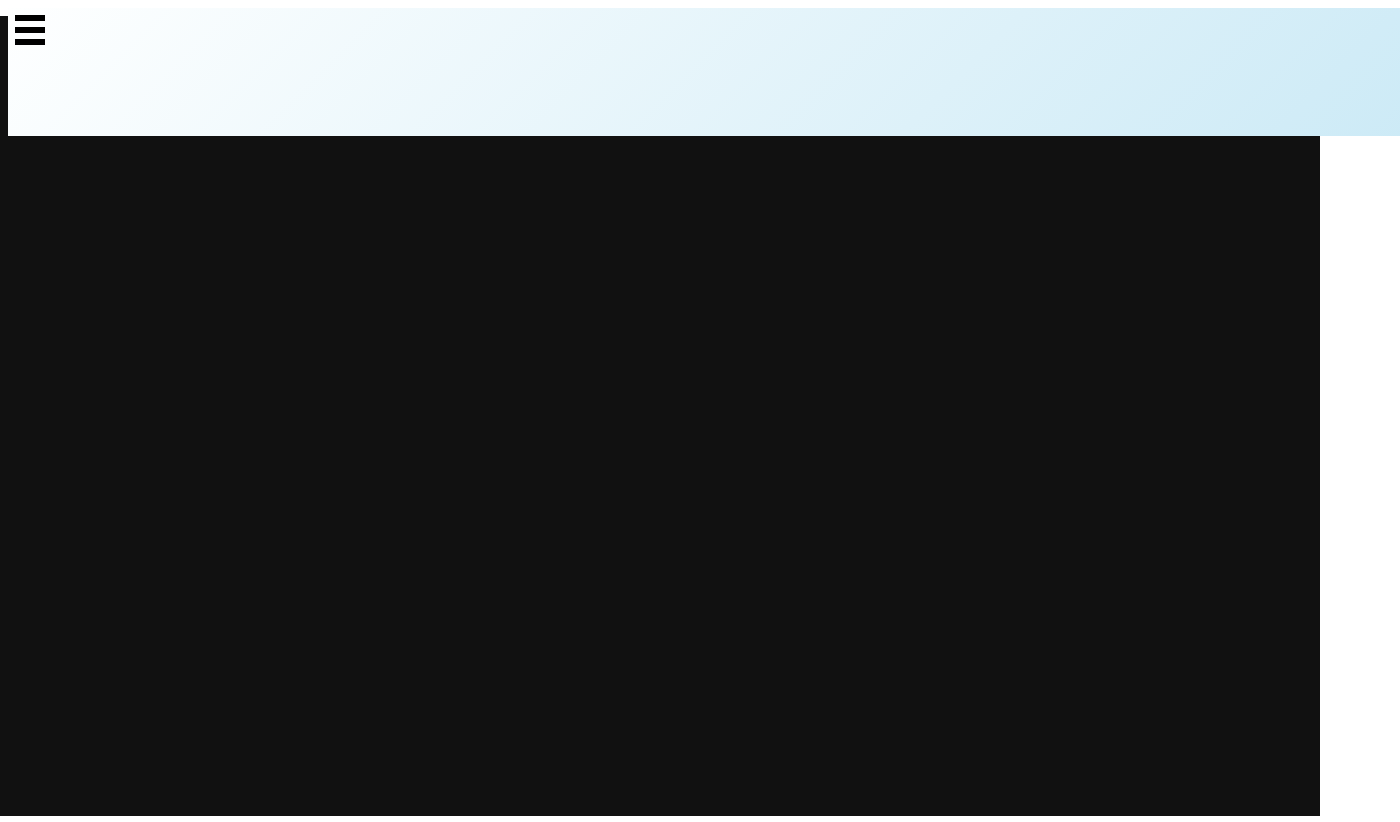
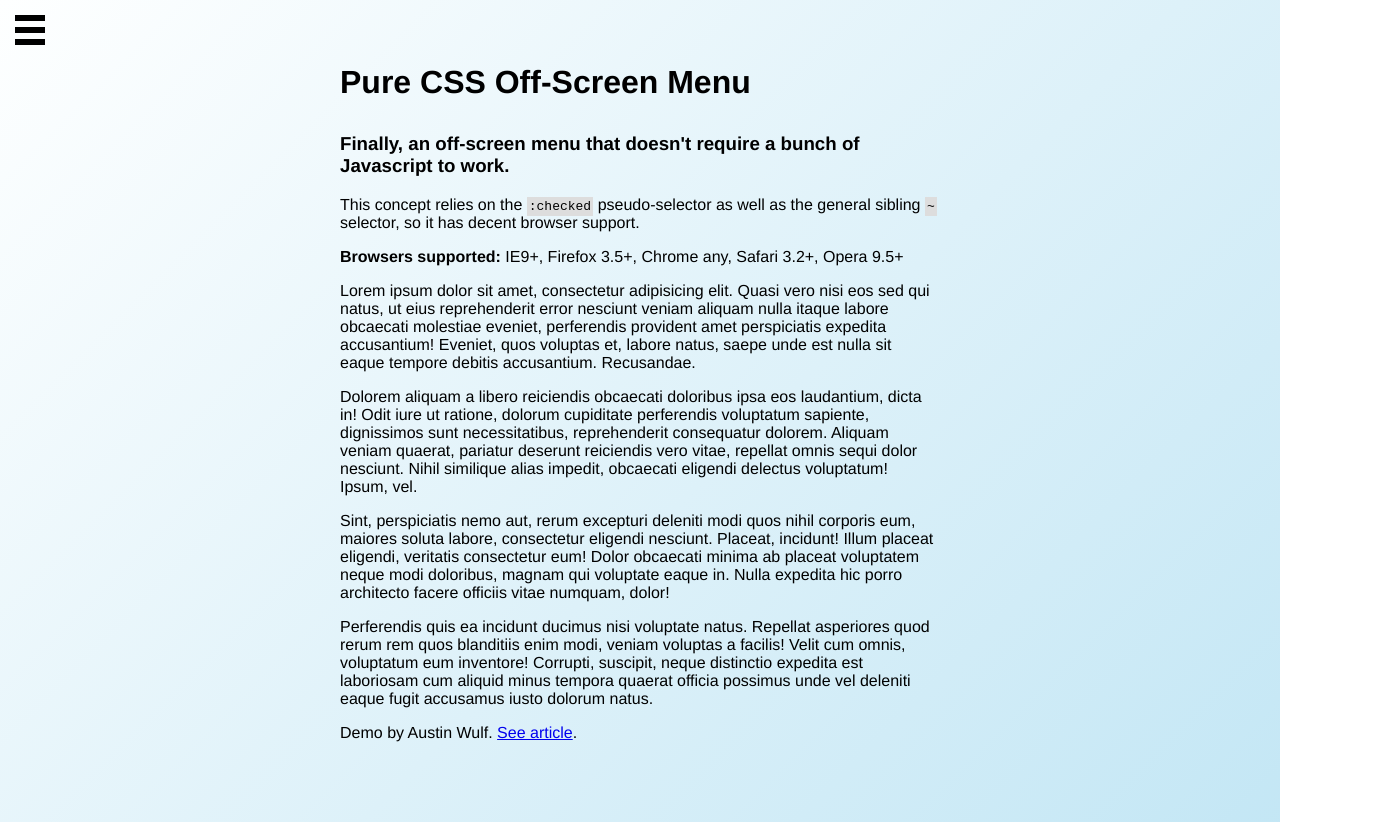
Before and after one commit to ryanrbowers/bizabys.com, a website: page index.html in a window 1280 px wide. Shown: the whole page, 1400 px wide, since content can reach past the window. Before the commit the page ends 800 px from the top, so only its background shows below. Drawn offline with Linux system fonts and the light colour scheme.

Commit message:
hamburger menu

```diff
--- a/index.html
+++ b/index.html
@@ -5,18 +5,45 @@
         <title>Bizabys.com - Baby Names</title>
 		<link rel="icon" href="" type="image/x-icon" />
         <link rel="stylesheet" href="/dist/css/app.min.css" media="screen" title="no title" charset="utf-8" />
-
+		<link rel="apple-touch-icon" href="" type="image/png" />
+		<meta name="description" content="" />
+		<meta name="keywords" content="" />
+		<meta property="og:url" content="" />
+		<meta property="og:type" content="" />
+		<meta property="og:title" content="" />
+		<meta property="og:description" content="" />
+		<meta property="og:image" content="" />
+		<meta name="twitter:card" content="" />
+		<meta name="twitter:site" content="" />
+		<meta name="twitter:title" content="" />
+		<meta name="twitter:description" content="" />
+		<xmeta name="viewport" content="width=device-width, initial-scale=1.0" />
     </head>
     <body>
 <ul class="navigation">
     <li class="nav-item"><a href="#">Home</a></li>
-    		<li class="nav-item"><a href="#">Boys</a></li>
-    		<li class="nav-item"><a href="#">Girls</a></li>
+    <li class="nav-item"><a href="#">Portfolio</a></li>
+    <li class="nav-item"><a href="#">About</a></li>
+    <li class="nav-item"><a href="#">Blog</a></li>
+    <li class="nav-item"><a href="#">Contact</a></li>
 </ul>
+
 <input type="checkbox" id="nav-trigger" class="nav-trigger" />
 <label for="nav-trigger"></label>
+
 <div class="site-wrap">
-		    <!-- insert the rest of your page markup here -->
+
+  <h1>Pure CSS Off-Screen Menu</h1>
+  <h3>Finally, an off-screen menu that doesn't require a bunch of Javascript to work. </h3>
+
+  <p>This concept relies on the <code>:checked</code> pseudo-selector as well as the general sibling <code>~</code> selector, so it has decent browser support.</p>
+  <p><strong>Browsers supported:</strong> IE9+, Firefox 3.5+, Chrome any, Safari 3.2+, Opera 9.5+</p>
+  <p>Lorem ipsum dolor sit amet, consectetur adipisicing elit. Quasi vero nisi eos sed qui natus, ut eius reprehenderit error nesciunt veniam aliquam nulla itaque labore obcaecati molestiae eveniet, perferendis provident amet perspiciatis expedita accusantium! Eveniet, quos voluptas et, labore natus, saepe unde est nulla sit eaque tempore debitis accusantium. Recusandae.</p>
+  <p>Dolorem aliquam a libero reiciendis obcaecati doloribus ipsa eos laudantium, dicta in! Odit iure ut ratione, dolorum cupiditate perferendis voluptatum sapiente, dignissimos sunt necessitatibus, reprehenderit consequatur dolorem. Aliquam veniam quaerat, pariatur deserunt reiciendis vero vitae, repellat omnis sequi dolor nesciunt. Nihil similique alias impedit, obcaecati eligendi delectus voluptatum! Ipsum, vel.</p>
+  <p>Sint, perspiciatis nemo aut, rerum excepturi deleniti modi quos nihil corporis eum, maiores soluta labore, consectetur eligendi nesciunt. Placeat, incidunt! Illum placeat eligendi, veritatis consectetur eum! Dolor obcaecati minima ab placeat voluptatem neque modi doloribus, magnam qui voluptate eaque in. Nulla expedita hic porro architecto facere officiis vitae numquam, dolor!</p>
+  <p>Perferendis quis ea incidunt ducimus nisi voluptate natus. Repellat asperiores quod rerum rem quos blanditiis enim modi, veniam voluptas a facilis! Velit cum omnis, voluptatum eum inventore! Corrupti, suscipit, neque distinctio expedita est laboriosam cum aliquid minus tempora quaerat officia possimus unde vel deleniti eaque fugit accusamus iusto dolorum natus.</p>
+
+  <p>Demo by Austin Wulf. <a href="http://www.sitepoint.com/pure-css-off-screen-navigation-menu">See article</a>.</p>
 </div>
         <script src="/dist/js/app.min.js"></script>
     </body>
```
Also changed, not shown: dist/css/app.css, dist/css/app.min.css, 1 other file. Lines whose indentation alone changed are shown as unchanged.
